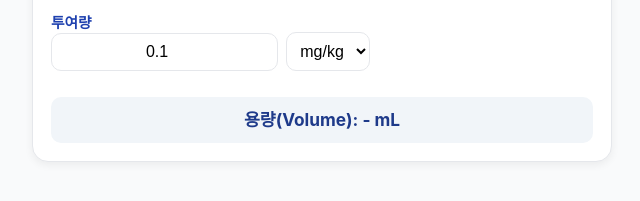
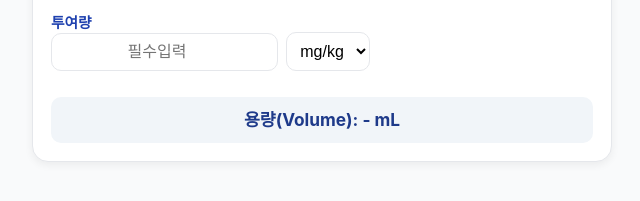
Before and after one commit to hodewdew-creator/general_drug_calculator, a plain HTML site: page index.html in a window 1280 px wide. Shown: the part 347-548 px from the top of the page, 318-958 px from the left. Drawn offline with Linux system fonts and the light colour scheme.

Commit message:
Update index.html

```diff
--- a/index.html
+++ b/index.html
@@ -67,7 +67,7 @@
         <div>
           <label for="dose">투여량</label>
           <div class="inline">
-            <input type="number" id="dose" value="0.1" step="0.01">
+            <input type="number" id="dose" placeholder="필수입력" step="0.01">
             <select id="doseMassUnit">
               <option value="mgkg" selected>mg/kg</option>
               <option value="µgkg">µg/kg</option>
```
